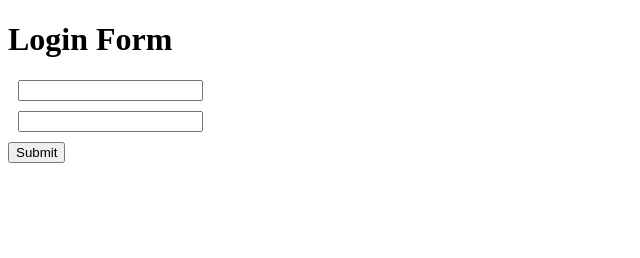
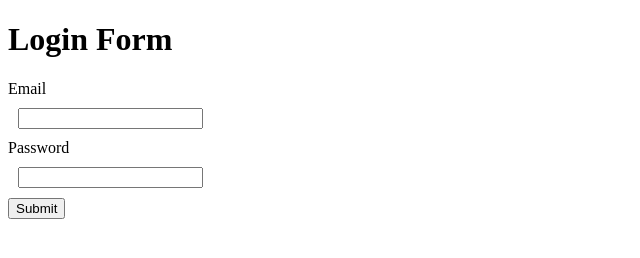
Before and after one commit to Mwimar/basic-vue, a plain HTML site: page index.html in a window 1280 px wide. Shown: the whole page, without its empty margins (0-640 px from the left). Drawn offline with nearby package versions, Linux system fonts and the light colour scheme.

Commit message:
looping input values

```diff
--- a/index.html
+++ b/index.html
@@ -58,8 +58,8 @@
           v-for="(input, i) in inputs"
           :key="i"
           v-model="input.value"
-          :label="input.Label"
-          :input="input.type"
+          :label="input.label"
+          :type="input.type"
           />
 
           <button>Submit</button>
@@ -72,12 +72,12 @@
             title: "Login Form",
             inputs: [
               {
-                label: "email",
+                label: "Email",
                 value: "",
                 type: "email",
               },
               {
-                label: "password",
+                label: "Password",
                 value: "",
                 type: "password",
               },
@@ -87,7 +87,7 @@
         methods: {
           handleSubmit() {
             // e.preventDefault() preventing default behavior
-            console.log(this.email, this.password);
+            console.log(this.inputs[0].value, this.inputs[1].value);
           },
         },
       });
```
